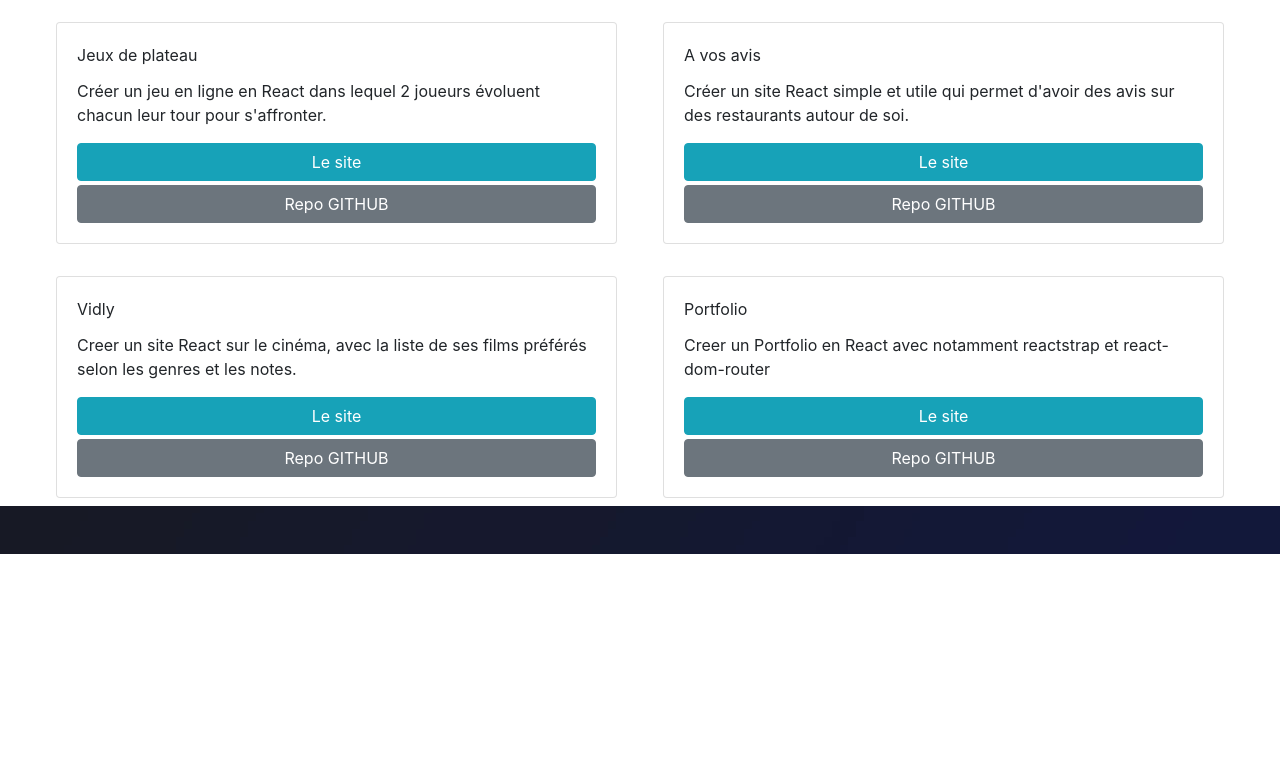
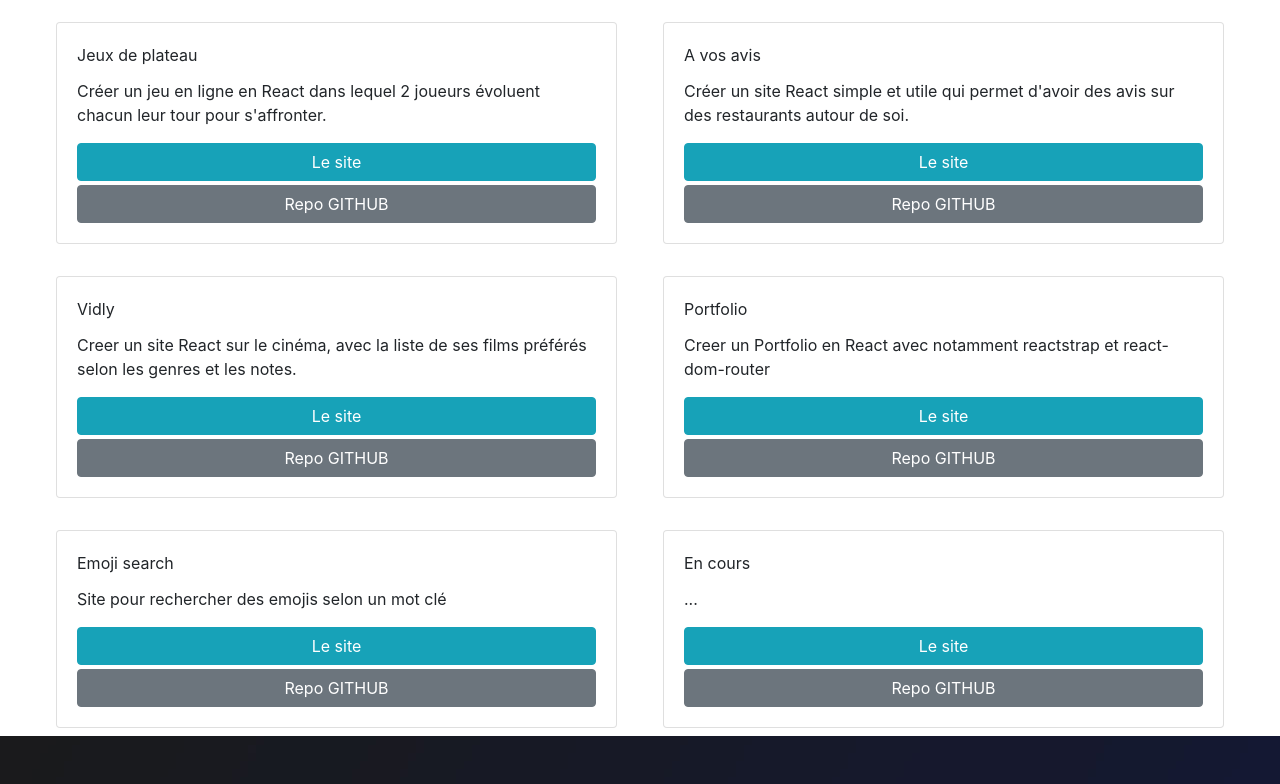
Before and after one commit to christophe13012/portfolio, a React (Create React App) app: page /portfolio in a window 1280 px wide. Shown: the part 431-1215 px from the top of the page. Before the commit the page ends 985 px from the top, so only its background shows below. Built offline with nearby package versions, Linux system fonts and the light colour scheme; what react-animations would draw is missing.

Commit message:
ajout site emoji search

```diff
--- a/src/Components/tabs.jsx
+++ b/src/Components/tabs.jsx
@@ -167,7 +167,7 @@ export default class Tabs extends React.Component {
                     Le site
                   </a>
                   <a
-                    href="https://christophe13012.github.io/plateauReact/"
+                    href="https://github.com/christophe13012/plateauReact"
                     className="btn btn-secondary mt-1"
                     role="button"
                   >
@@ -182,6 +182,50 @@ export default class Tabs extends React.Component {
                     Creer un Portfolio en React avec notamment reactstrap et
                     react-dom-router
                   </CardText>
+                  <a
+                    href="https://christophe13012.github.io/portfolio/"
+                    className="btn btn-info"
+                    role="button"
+                  >
+                    Le site
+                  </a>
+                  <a
+                    href="https://github.com/christophe13012/portfolio"
+                    className="btn btn-secondary mt-1"
+                    role="button"
+                  >
+                    Repo GITHUB
+                  </a>
+                </Card>
+              </Col>
+            </Row>
+            <Row className="mt-3">
+              <Col sm="6">
+                <Card body className="m-2">
+                  <CardTitle>Emoji search</CardTitle>
+                  <CardText>
+                    Site pour rechercher des emojis selon un mot clé
+                  </CardText>
+                  <a
+                    href="https://christophe13012.github.io/emojiSearch/"
+                    className="btn btn-info"
+                    role="button"
+                  >
+                    Le site
+                  </a>
+                  <a
+                    href="https://github.com/christophe13012/emojiSearch"
+                    className="btn btn-secondary mt-1"
+                    role="button"
+                  >
+                    Repo GITHUB
+                  </a>
+                </Card>
+              </Col>
+              <Col sm="6">
+                <Card body className="m-2">
+                  <CardTitle>En cours</CardTitle>
+                  <CardText>...</CardText>
                   <a
                     href="https://christophe13012.github.io/portfolio/"
                     className="btn btn-info"
@@ -384,14 +428,14 @@ export default class Tabs extends React.Component {
                     technique du projet + prototype du site en Bootstrap
                   </CardText>
                   <a
-                    href="https://christophe13012.github.io/plateauReact/"
+                    href="https://christophe13012.github.io/pleinair/"
                     className="btn btn-info"
                     role="button"
                   >
                     Le site
                   </a>
                   <a
-                    href="https://christophe13012.github.io/plateauReact/"
+                    href="https://github.com/christophe13012/pleinair/"
                     className="btn btn-secondary mt-1"
                     role="button"
                   >
```
